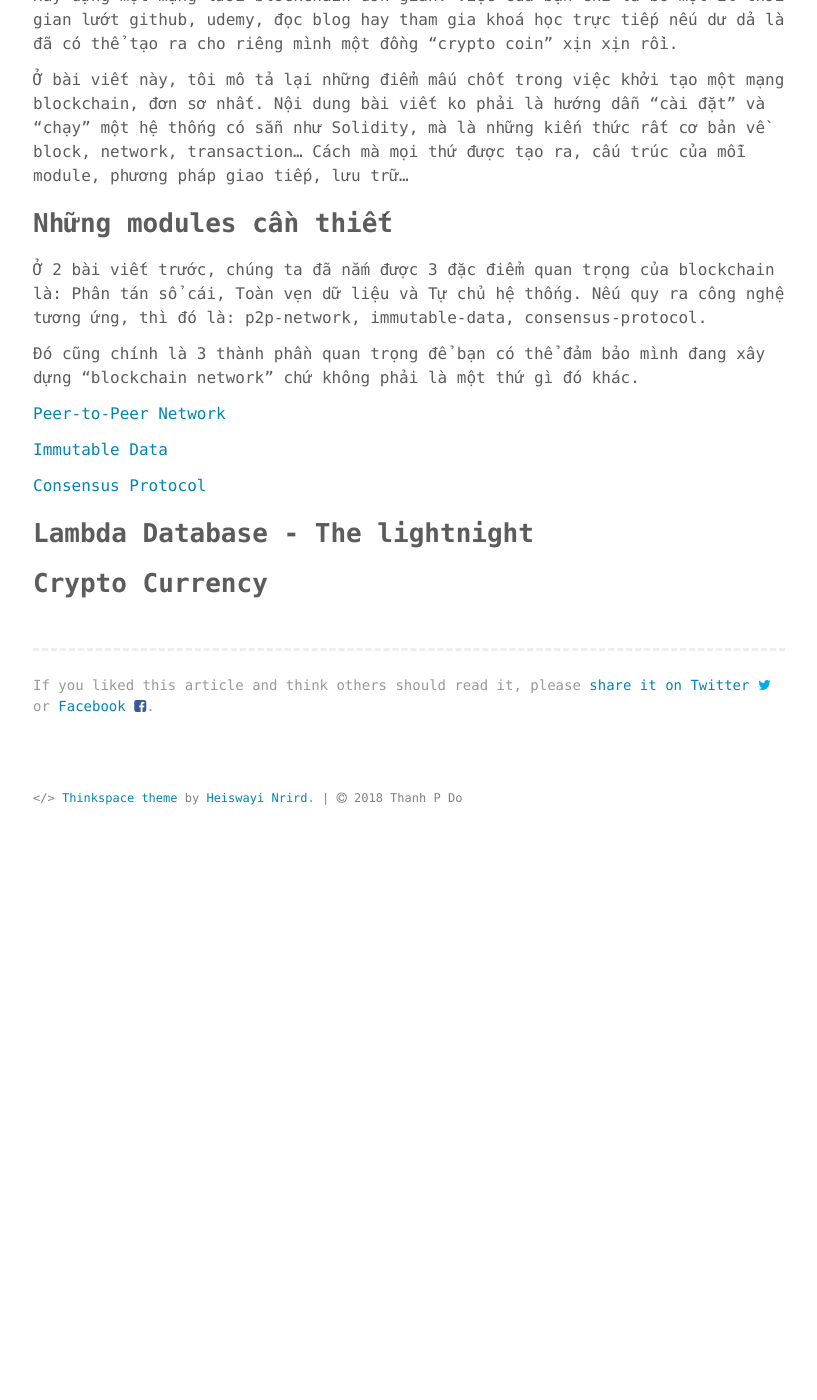
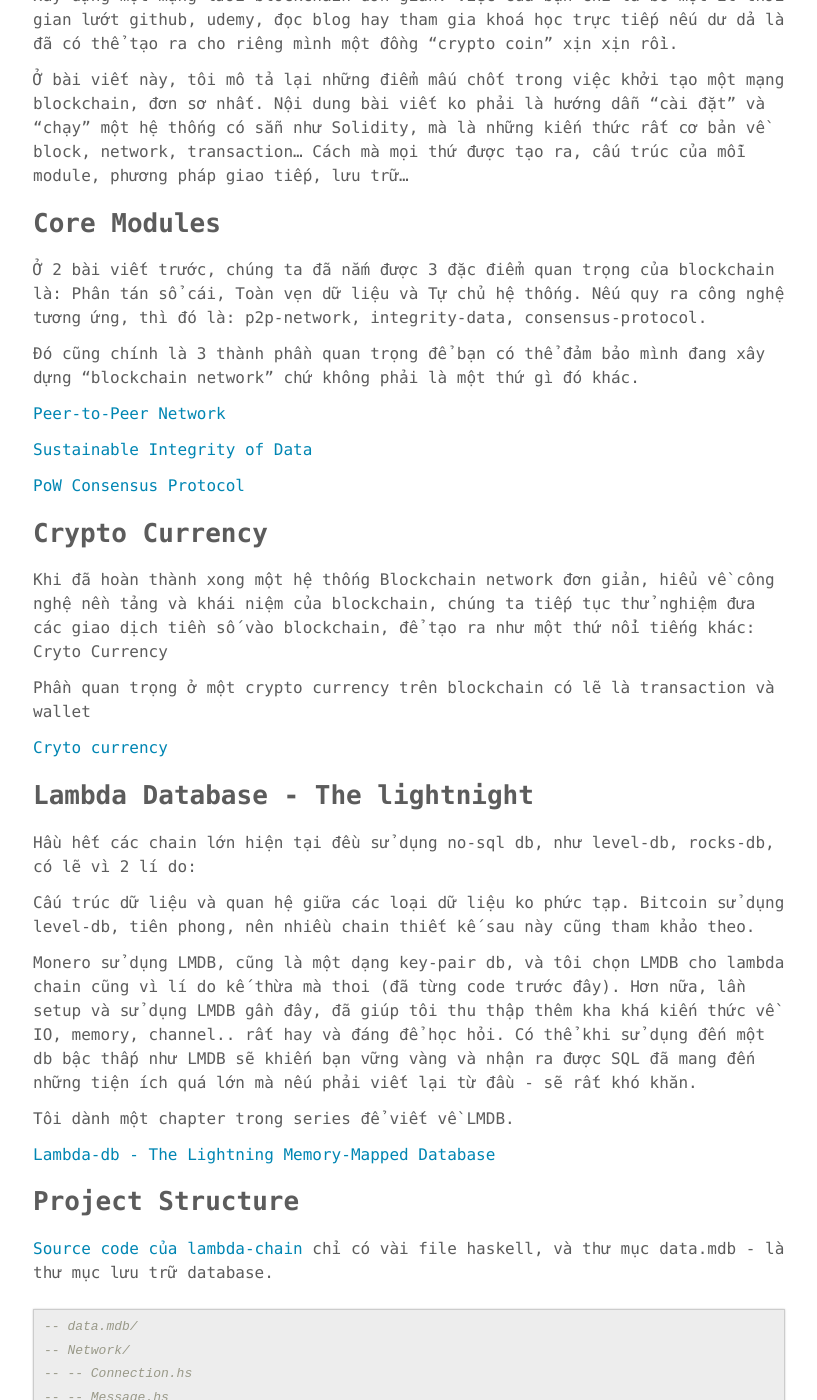
Before and after one commit to phuoc-thanh/phuoc-thanh.github.io, a Jekyll site: the page built from _posts/2018-10-18-road-to-blockchain-first-proof.md, in a window 1280 px wide and 1400 px high, scrolled down 336 px. Shown: the whole window, without its empty margins (231-1048 px from the left). Built offline with Jekyll 4.4.1, drawn with Linux system fonts in a browser that asks for light colours; before the commit the page ends 1191 px from its top, so only the background shows below that; some of the changed text lies outside the part shown.

Commit message:
add 2 new posts for lambda-chain

````diff
--- a/_posts/2018-10-18-road-to-blockchain-first-proof.md
+++ b/_posts/2018-10-18-road-to-blockchain-first-proof.md
@@ -12,18 +12,55 @@ Về blockchain, hiện tại có khá nhiều khoá học, mã nguồn mở, b
 
 Ở bài viết này, tôi mô tả lại những điểm mấu chốt trong việc khởi tạo một mạng blockchain, đơn sơ nhất. Nội dung bài viết ko phải là hướng dẫn "cài đặt" và "chạy" một hệ thống có sẵn như Solidity, mà là những kiến thức rất cơ bản về block, network, transaction... Cách mà mọi thứ được tạo ra, cấu trúc của mỗi module, phương pháp giao tiếp, lưu trữ...
 
-## Những modules cần thiết
+## Core Modules
 
-Ở 2 bài viết trước, chúng ta đã nắm được 3 đặc điểm quan trọng của blockchain là: Phân tán sổ cái, Toàn vẹn dữ liệu và Tự chủ hệ thống. Nếu quy ra công nghệ tương ứng, thì đó là: p2p-network, immutable-data, consensus-protocol.
+Ở 2 bài viết trước, chúng ta đã nắm được 3 đặc điểm quan trọng của blockchain là: Phân tán sổ cái, Toàn vẹn dữ liệu và Tự chủ hệ thống. Nếu quy ra công nghệ tương ứng, thì đó là: p2p-network, integrity-data, consensus-protocol.
 
 Đó cũng chính là 3 thành phần quan trọng để bạn có thể đảm bảo mình đang xây dựng "blockchain network" chứ không phải là một thứ gì đó khác.
 
 [Peer-to-Peer Network](https://thanhdo89se.github.io/2018/road-to-blockchain-lambda-network/)
 
-[Immutable Data](to-be-done)
+[Sustainable Integrity of Data](https://thanhdo89se.github.io/2018/road-to-blockchain-lambda-integrity-of-data)
 
-[Consensus Protocol](to-be-done)
+[PoW Consensus Protocol](https://thanhdo89se.github.io/2018/road-to-blockchain-lambda-consensus-protocol)
+
+## Crypto Currency
+
+Khi đã hoàn thành xong một hệ thống Blockchain network đơn giản, hiểu về công nghệ nền tảng và khái niệm của blockchain, chúng ta tiếp tục thử nghiệm đưa các giao dịch tiền số vào blockchain, để tạo ra như một thứ nổi tiếng khác: Cryto Currency
+
+Phần quan trọng ở một crypto currency trên blockchain có lẽ là transaction và wallet
+
+[Cryto currency](https://thanhdo89se.github.io/2018/road-to-blockchain-lambda-cryptocurrency)
 
 ## Lambda Database - The lightnight
 
-## Crypto Currency
+Hầu hết các chain lớn hiện tại đều sử dụng no-sql db, như level-db, rocks-db, có lẽ vì 2 lí do:
+
+Cấu trúc dữ liệu và quan hệ giữa các loại dữ liệu ko phức tạp.
+Bitcoin sử dụng level-db, tiên phong, nên nhiều chain thiết kế sau này cũng tham khảo theo.
+
+Monero sử dụng LMDB, cũng là một dạng key-pair db, và tôi chọn LMDB cho lambda chain cũng vì lí do kế thừa mà thoi (đã từng code trước đây).
+Hơn nữa, lần setup và sử dụng LMDB gần đây, đã giúp tôi thu thập thêm kha khá kiến thức về IO, memory, channel.. rất hay và đáng để học hỏi. Có thể khi sử dụng đến một db bậc thấp như LMDB sẽ khiến bạn vững vàng và nhận ra được SQL đã mang đến những tiện ích quá lớn mà nếu phải viết lại từ đầu - sẽ rất khó khăn.
+
+Tôi dành một chapter trong series để viết về LMDB.
+
+[Lambda-db - The Lightning Memory-Mapped Database](https://thanhdo89se.github.io/2018/lambda-db)
+
+## Project Structure
+
+[Source code của lambda-chain](https://github.com/thanhdo89se/lambda-chain) chỉ có vài file haskell, và thư mục data.mdb - là thư mục lưu trữ database.
+
+```haskell
+-- data.mdb/
+-- Network/
+-- -- Connection.hs
+-- -- Message.hs
+-- -- Node.hs
+-- Address.hs
+-- Block.hs
+-- Crypto.hs
+-- Dash.hs
+-- Persistence.hs
+-- Transaction.hs
+```
+Đọc tên file là biết module đó làm gì rồi ha, riêng dash là CLI của program nhé, vì tôi cũng ko biết nên đặt tên gì cho nó :)
````
Also changed, not shown: _posts/2018-10-18-road-to-blockchain-lambda-consensus-protocol.md (added, +75 -0 lines), _posts/2018-10-18-road-to-blockchain-lambda-integrity-of-data.md (added, +117 -0 lines), _posts/2018-10-18-road-to-blockchain-lambda-network.md (+48 -28 lines).
